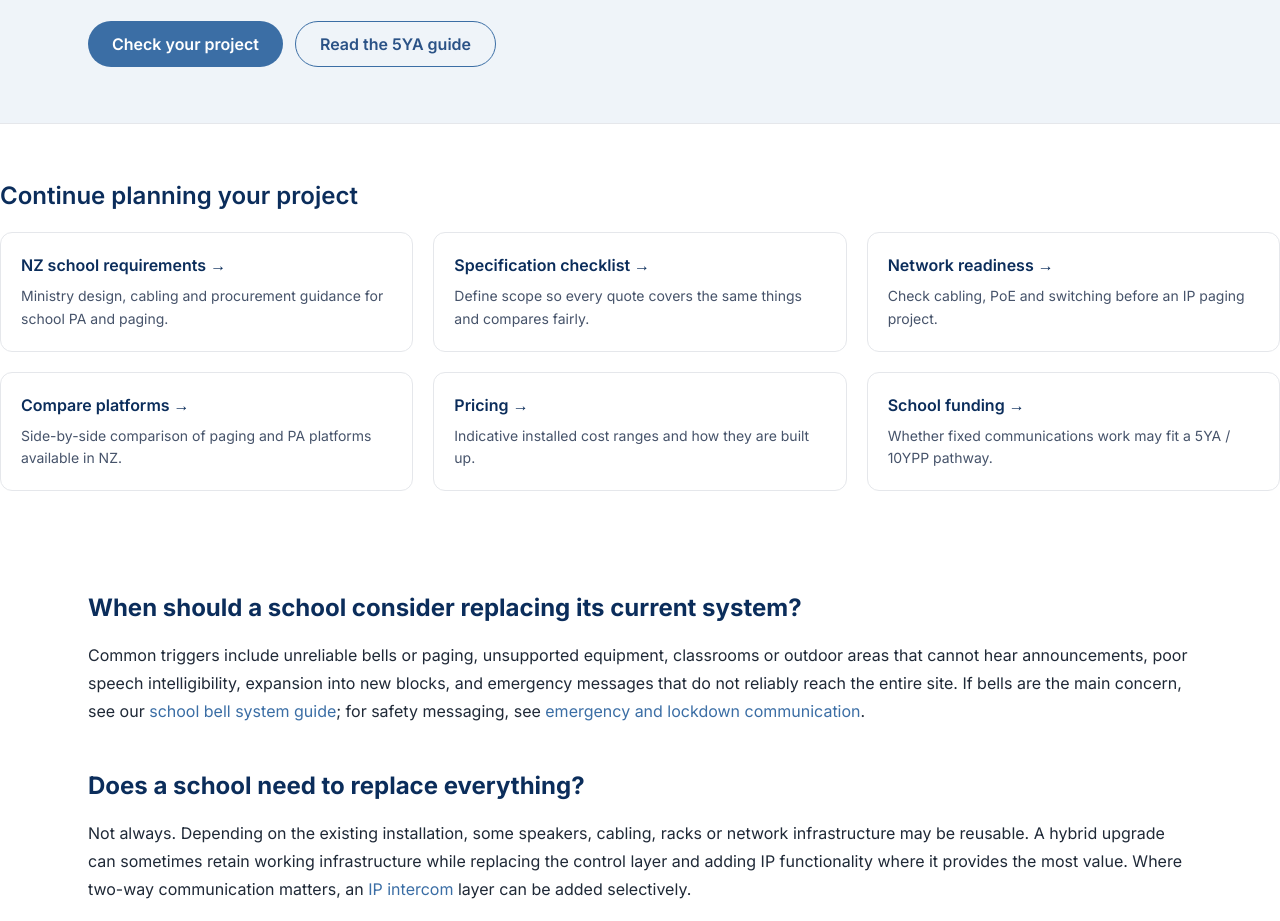
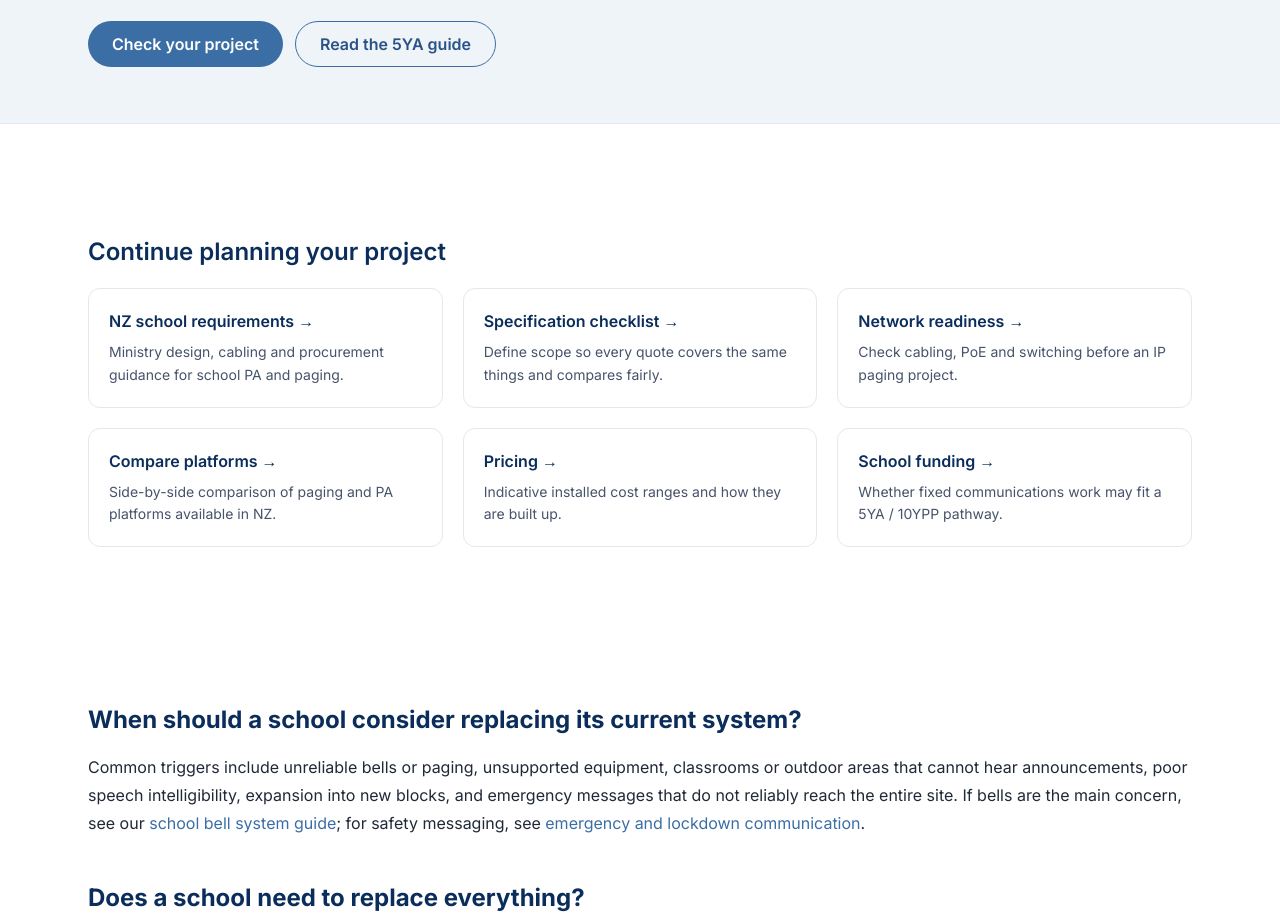
Before and after one commit to algora-dev/smartcomms-nz, a Next.js app: page /schools in a window 1280 px wide. Shown: the part 2444-3365 px from the top of the page. Built offline with nearby package versions, Linux system fonts and the light colour scheme; no server answers.

Commit message:
Schools: contain Continue planning section to standard page width

```diff
--- a/src/app/schools/page.tsx
+++ b/src/app/schools/page.tsx
@@ -110,6 +110,7 @@ export default function SchoolsPage() {
         </div>
       </section>
 
+      <section className="sc-container max-w-4xl py-14">
       <ContinuePlanning
         items={[
           { title: "NZ school requirements", desc: "Ministry design, cabling and procurement guidance for school PA and paging.", href: "/guides/nz-school-pa-paging-requirements" },
@@ -120,6 +121,7 @@ export default function SchoolsPage() {
           { title: "School funding", desc: "Whether fixed communications work may fit a 5YA / 10YPP pathway.", href: "/funding" },
         ]}
       />
+      </section>
 
       <article className="sc-container max-w-3xl py-14 sc-prose">
         <h2>When should a school consider replacing its current system?</h2>
```
